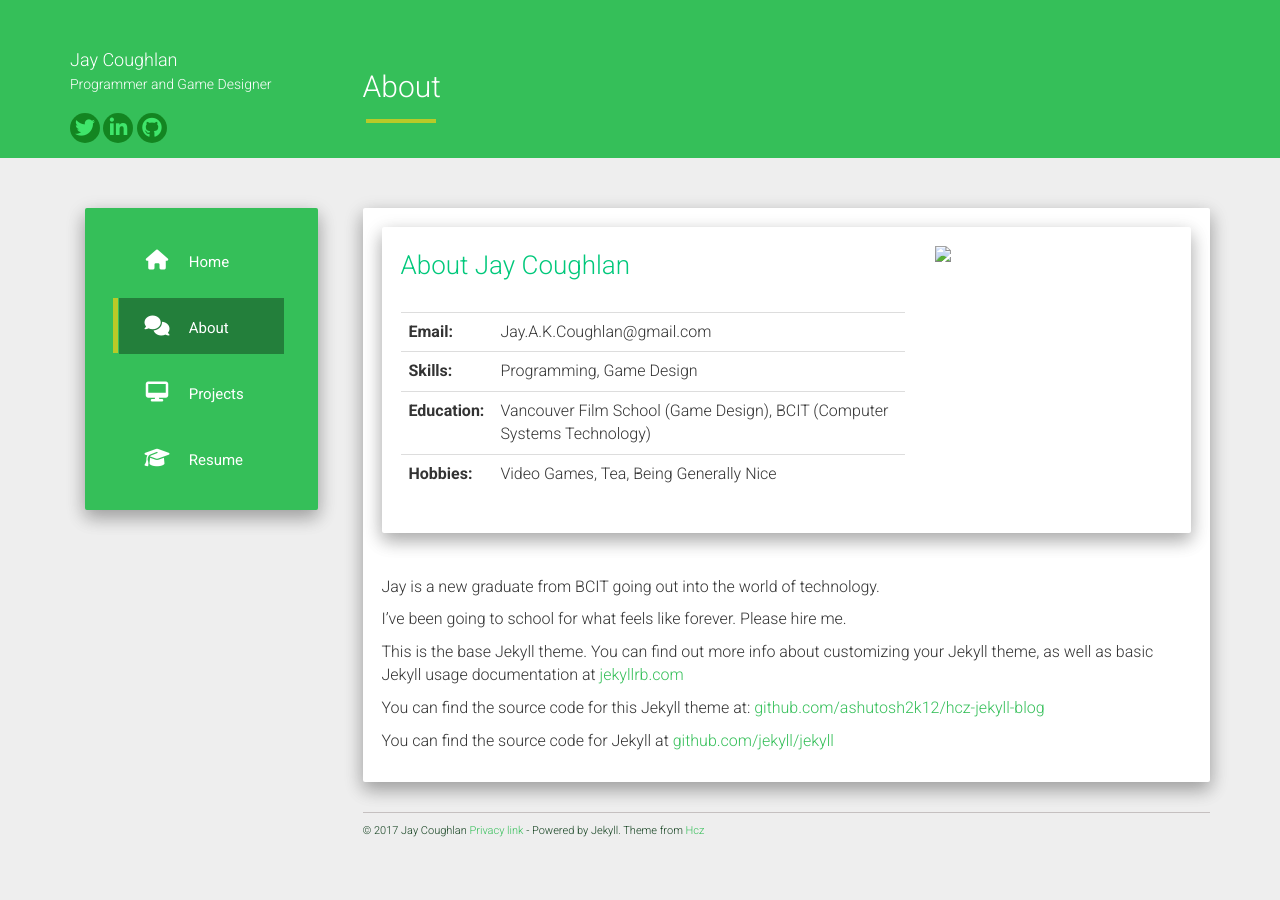
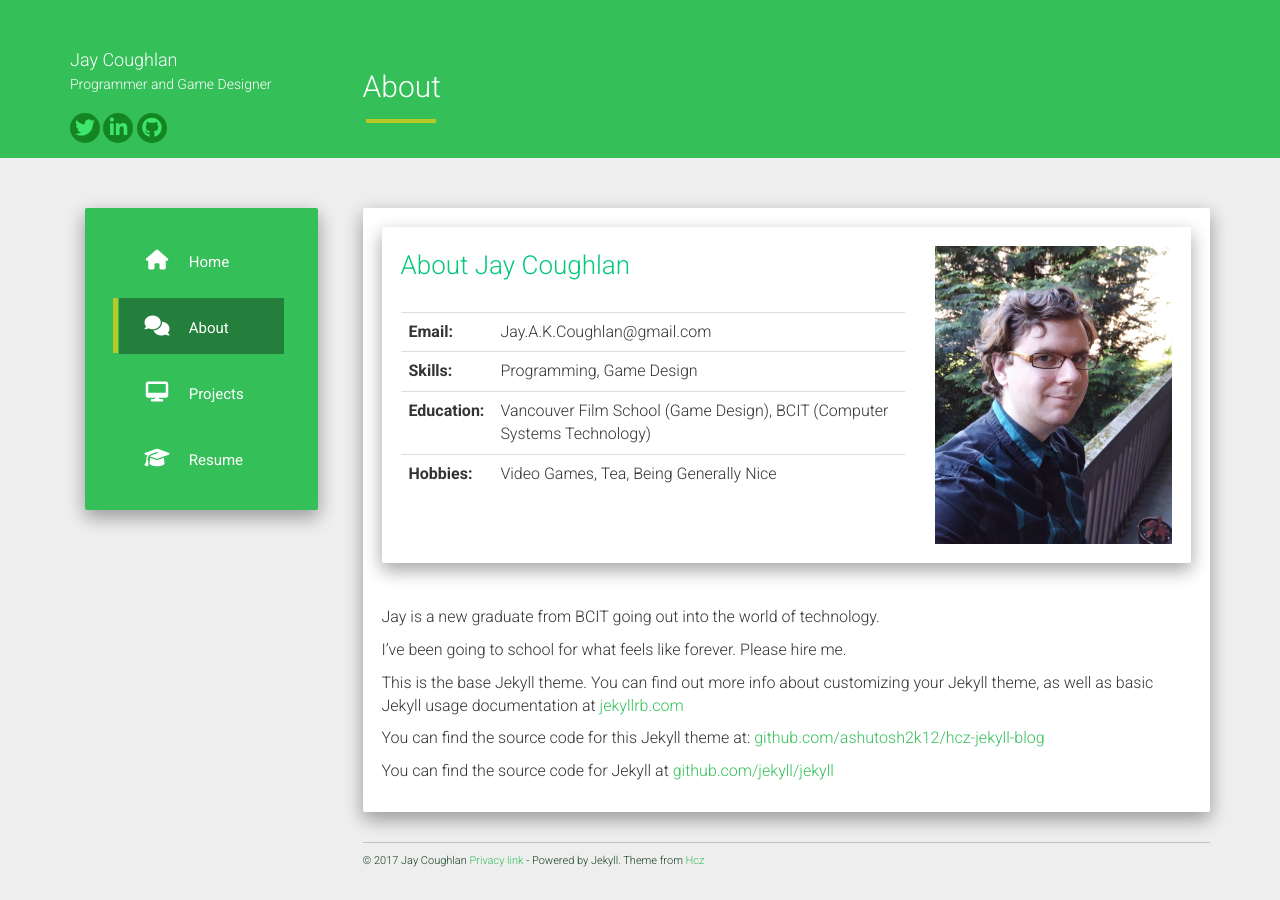
Before and after one commit to JayAKCoughlan/JayAkCoughlan.github.io, a Jekyll site: the page built from about.md, in a window 1280 px wide. Built offline with Jekyll 4.4.1, drawn with Linux system fonts in a browser that asks for light colours; nearby versions of some CDN libraries.

Commit message:
another test

```diff
--- a/_layouts/about.html
+++ b/_layouts/about.html
@@ -14,7 +14,7 @@ layout: default
                     <tr><td><b>Hobbies:</b></td><td>Video Games, Tea, Being Generally Nice</h4></td></tr>
                 </table>
             </div>
-            <img style="float:right" class="col-md-4 img-responsive" src = "/ProfilePic.png"></img>
+            <img style="float:right" class="col-md-4 img-responsive" src = "/static/img/ProfilePic.png"></img>
         </div>
     </div>
     <div style="clear:both"><br></div>
```
